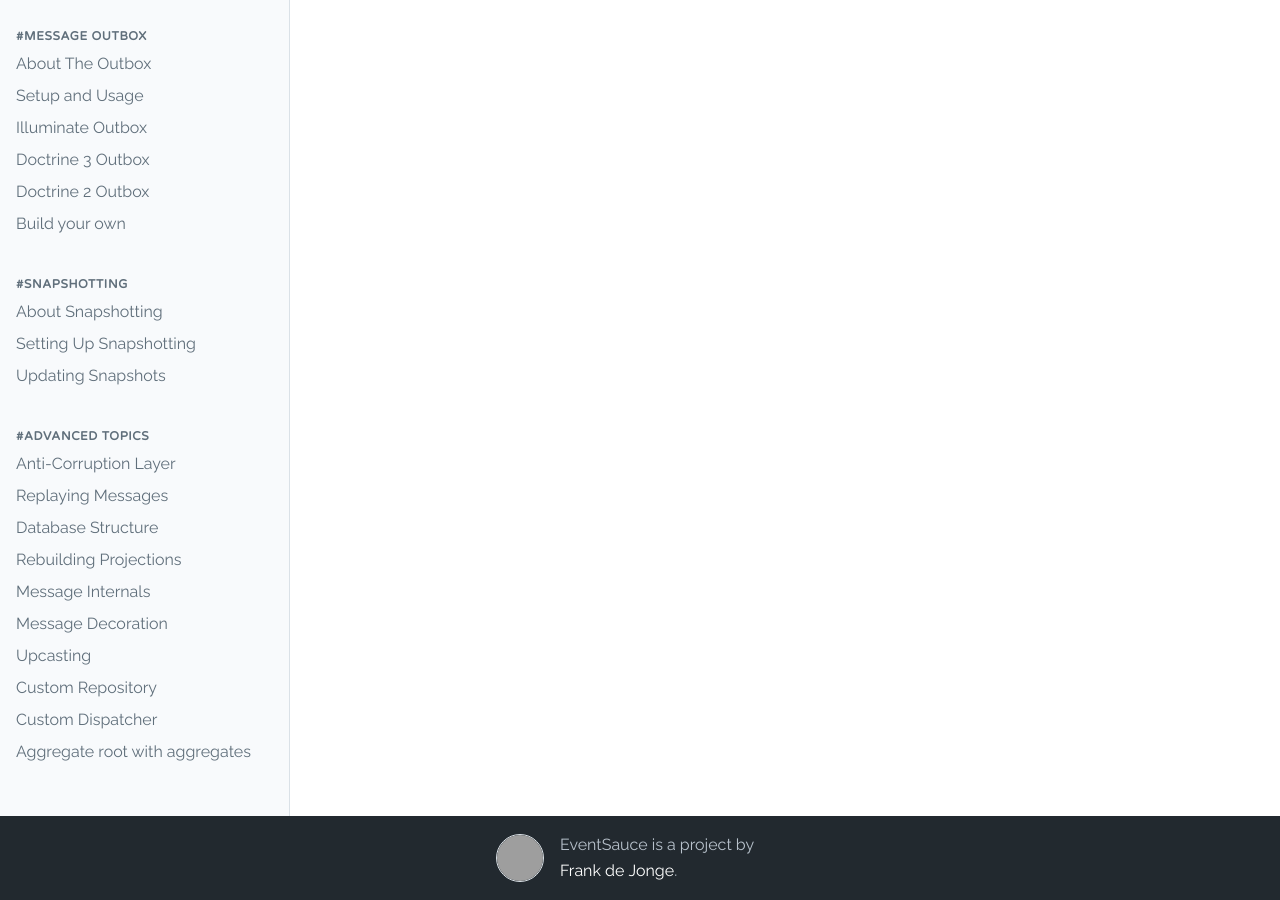
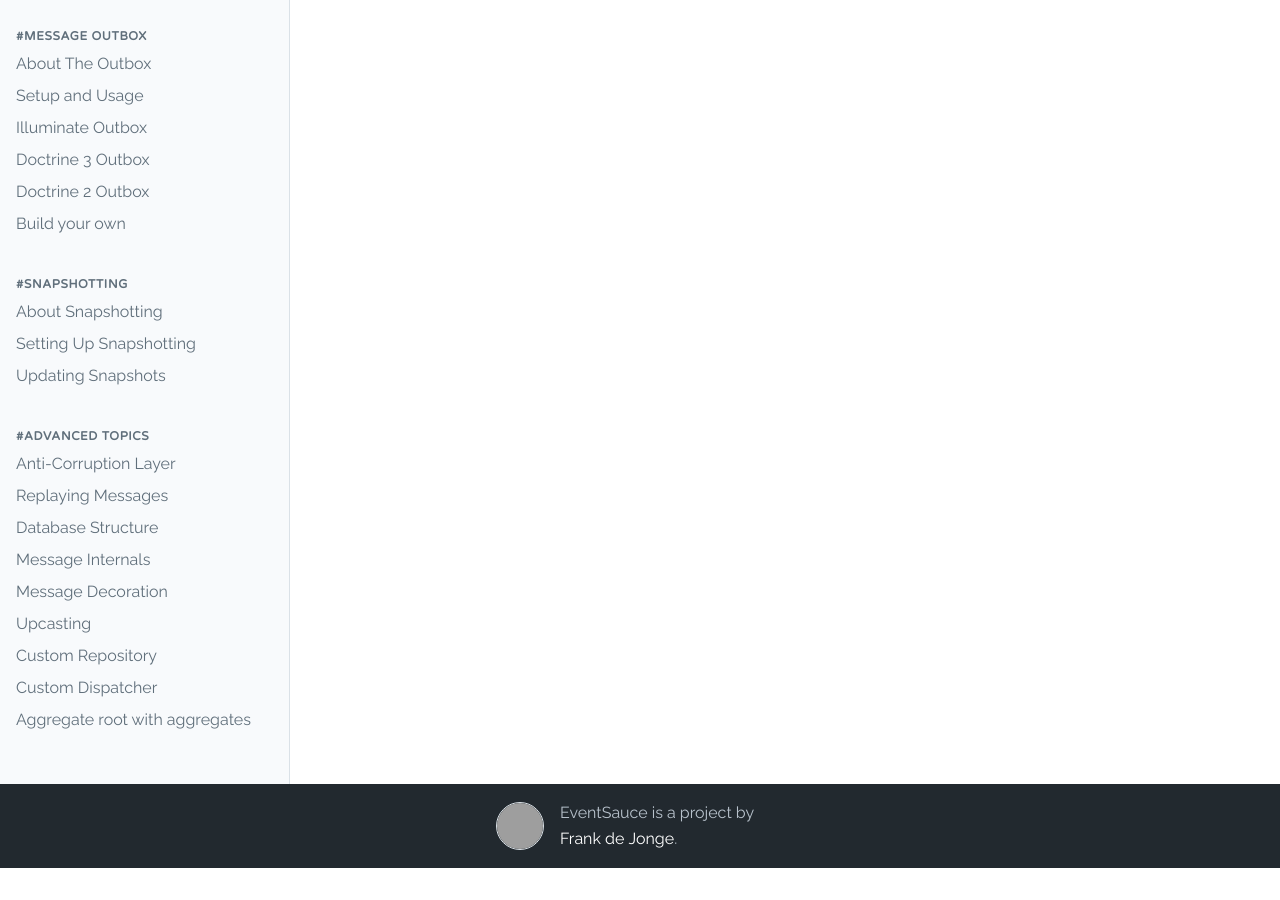
Before and after one commit to EventSaucePHP/EventSauce, a Jekyll site: the page built from docs/docs/stubs.md, in a window 1280 px wide and 900 px high, scrolled down 1648 px. Built offline with Jekyll 4.4.1, drawn with Linux system fonts in a browser that asks for light colours; comment, search, counter and statistics services are not loaded; after the commit the page ends 2516 px from its top, so only the background shows below that; grey boxes are pictures that could not be loaded.

Commit message:
Remove missing doc from menu

```diff
--- a/docs/_data/menu.yml
+++ b/docs/_data/menu.yml
@@ -67,7 +67,6 @@ Advanced Topics:
     Anti-Corruption Layer: '/docs/advanced/anti-corruption-layer/'
     Replaying Messages: '/docs/advanced/replaying-messages/'
     Database Structure: '/docs/advanced/database-structure/'
-    Rebuilding Projections: '/docs/advanced/rebuilding-projections/'
     Message Internals: '/docs/advanced/message-internals/'
     Message Decoration: '/docs/advanced/message-decoration/'
     Upcasting: '/docs/advanced/upcasting/'
```
